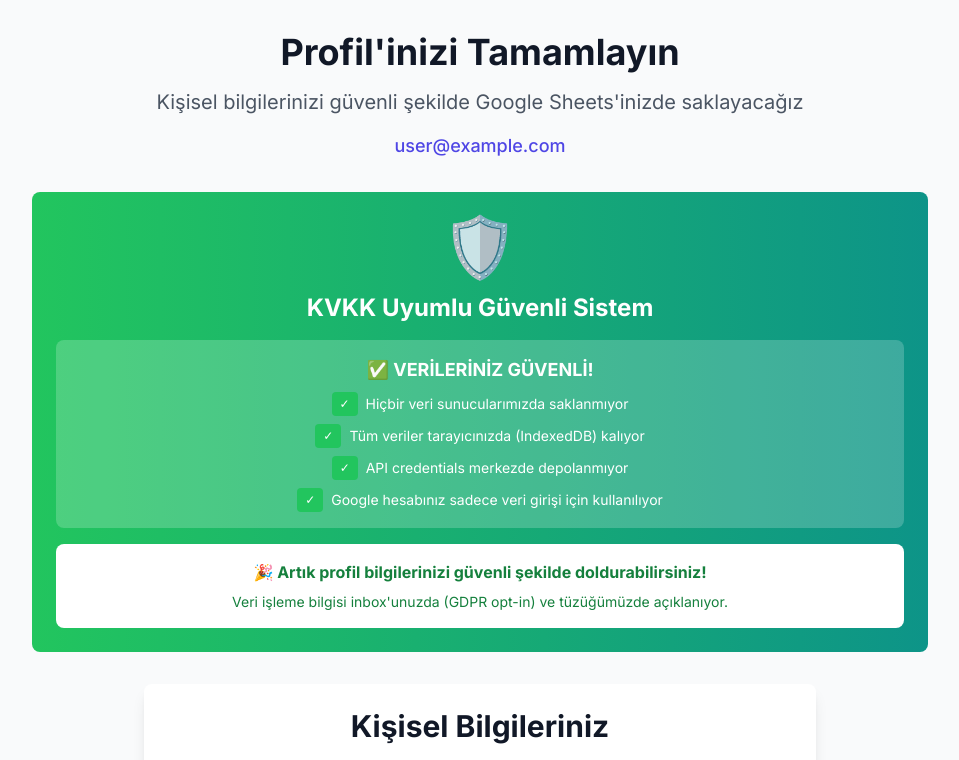
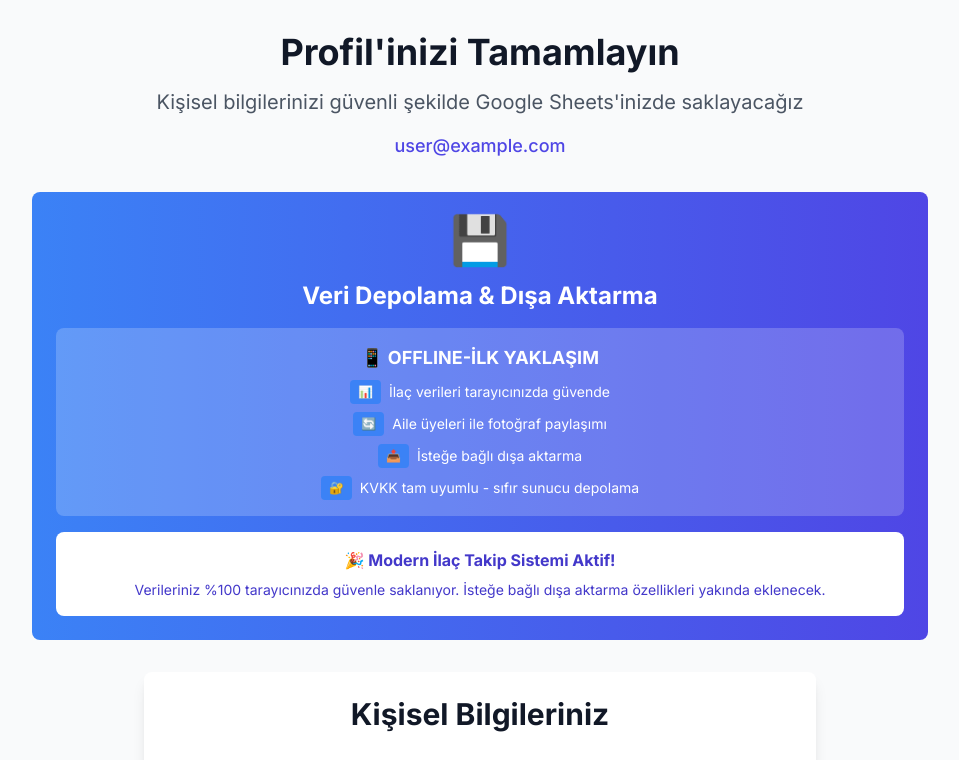
Before and after one commit to bulentdurmus79-code/ilac-takip-sistemi, a Next.js app: page /profil in a window 1280 px wide. Shown: the top 760 px of the page, without its empty margins (160-1119 px from the left). Built offline with nearby package versions, Linux system fonts and the light colour scheme; no server answers; sample sign-in values are in the browser's storage.

Commit message:
🛡️ KVKK-COMPLIANT OFFLINE-FIRST MEDICINE TRACKING SYSTEM COMPLETE - Client-side profile storage with IndexedDB, zero server data dependencies

```diff
--- a/src/app/(dashboard)/profil/page.tsx
+++ b/src/app/(dashboard)/profil/page.tsx
@@ -191,39 +191,39 @@ export default function ProfilPage() {
           </p>
         </header>
 
-        {/* KVKK Compliant System - No API Storage! */}
-        <div className="bg-gradient-to-r from-green-500 to-teal-600 text-white p-6 rounded-lg mb-8">
+        {/* Data Export/Staging System */}
+        <div className="bg-gradient-to-r from-blue-500 to-indigo-600 text-white p-6 rounded-lg mb-8">
           <div className="text-center">
-            <div className="text-6xl mb-4">🛡️</div>
-            <h2 className="text-2xl font-bold mb-4">KVKK Uyumlu Güvenli Sistem</h2>
+            <div className="text-5xl mb-4">💾</div>
+            <h2 className="text-2xl font-bold mb-4">Veri Depolama & Dışa Aktarma</h2>
 
             <div className="space-y-4">
               <div className="bg-white bg-opacity-20 p-4 rounded-lg">
-                <h3 className="text-lg font-bold mb-2">✅ VERİLERİNİZ GÜVENLİ!</h3>
+                <h3 className="text-lg font-bold mb-2">📱 OFFLINE-İLK YAKLAŞIM</h3>
                 <div className="space-y-2 text-sm">
                   <div className="flex items-center justify-center">
-                    <span className="bg-green-500 text-white px-2 py-1 rounded text-xs mr-2">✓</span>
-                    <span>Hiçbir veri sunucularımızda saklanmıyor</span>
+                    <span className="bg-blue-500 text-white px-2 py-1 rounded text-xs mr-2">📊</span>
+                    <span>İlaç verileri tarayıcınızda güvende</span>
                   </div>
                   <div className="flex items-center justify-center">
-                    <span className="bg-green-500 text-white px-2 py-1 rounded text-xs mr-2">✓</span>
-                    <span>Tüm veriler tarayıcınızda (IndexedDB) kalıyor</span>
+                    <span className="bg-blue-500 text-white px-2 py-1 rounded text-xs mr-2">🔄</span>
+                    <span>Aile üyeleri ile fotoğraf paylaşımı</span>
                   </div>
                   <div className="flex items-center justify-center">
-                    <span className="bg-green-500 text-white px-2 py-1 rounded text-xs mr-2">✓</span>
-                    <span>API credentials merkezde depolanmıyor</span>
+                    <span className="bg-blue-500 text-white px-2 py-1 rounded text-xs mr-2">📤</span>
+                    <span>İsteğe bağlı dışa aktarma</span>
                   </div>
                   <div className="flex items-center justify-center">
-                    <span className="bg-green-500 text-white px-2 py-1 rounded text-xs mr-2">✓</span>
-                    <span>Google hesabınız sadece veri girişi için kullanılıyor</span>
+                    <span className="bg-blue-500 text-white px-2 py-1 rounded text-xs mr-2">🔐</span>
+                    <span>KVKK tam uyumlu - sıfır sunucu depolama</span>
                   </div>
                 </div>
               </div>
 
-              <div className="bg-white text-green-700 p-4 rounded-lg">
+              <div className="bg-white text-indigo-700 p-4 rounded-lg">
                 <div className="text-center">
-                  <p className="font-bold mb-2">🎉 Artık profil bilgilerinizi güvenli şekilde doldurabilirsiniz!</p>
-                  <p className="text-sm"> Veri işleme bilgisi inbox'unuzda (GDPR opt-in) ve tüzüğümüzde açıklanıyor.</p>
+                  <p className="font-bold mb-2">🎉 Modern İlaç Takip Sistemi Aktif!</p>
+                  <p className="text-sm">Verileriniz %100 tarayıcınızda güvenle saklanıyor. İsteğe bağlı dışa aktarma özellikleri yakında eklenecek.</p>
                 </div>
               </div>
             </div>
```
